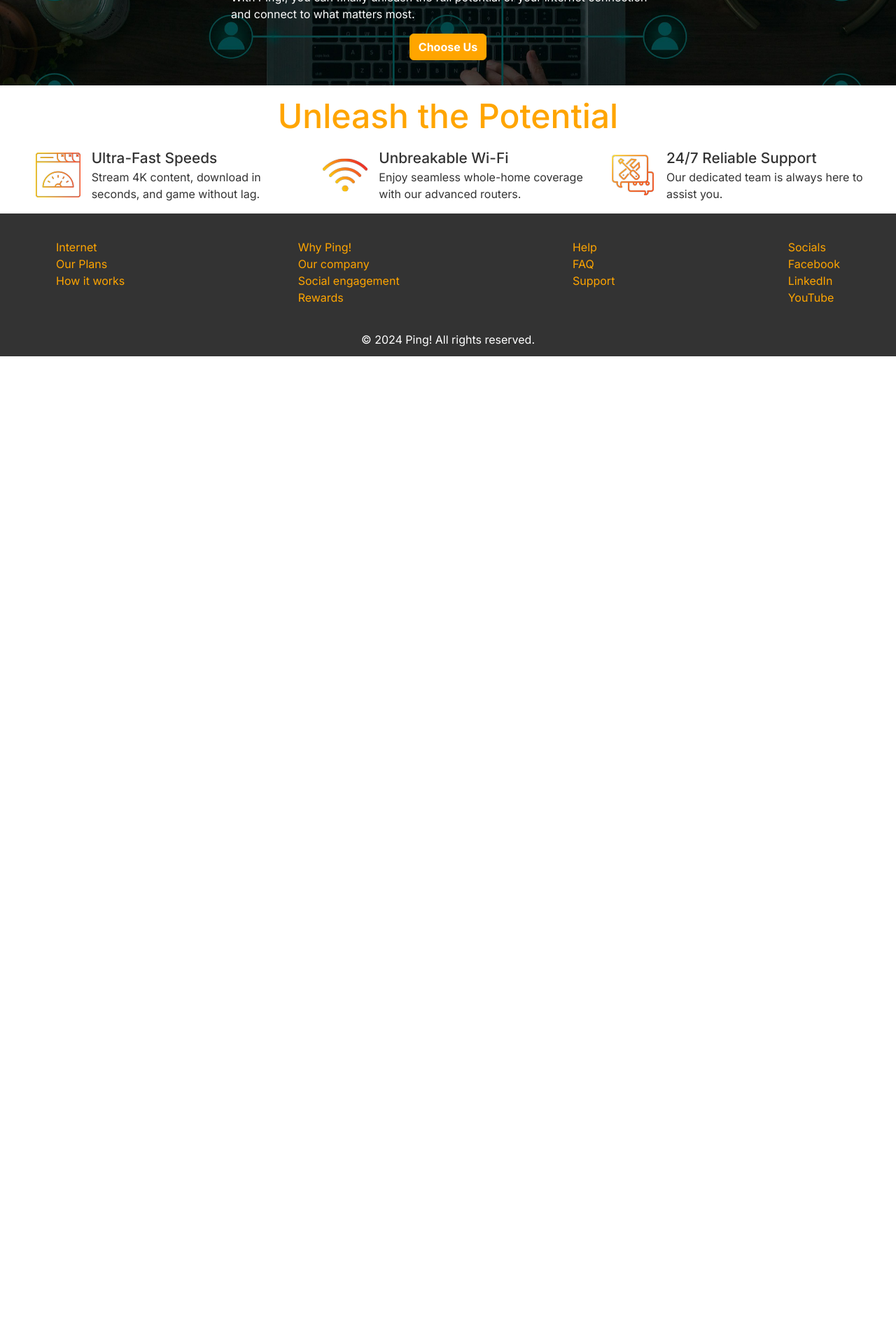
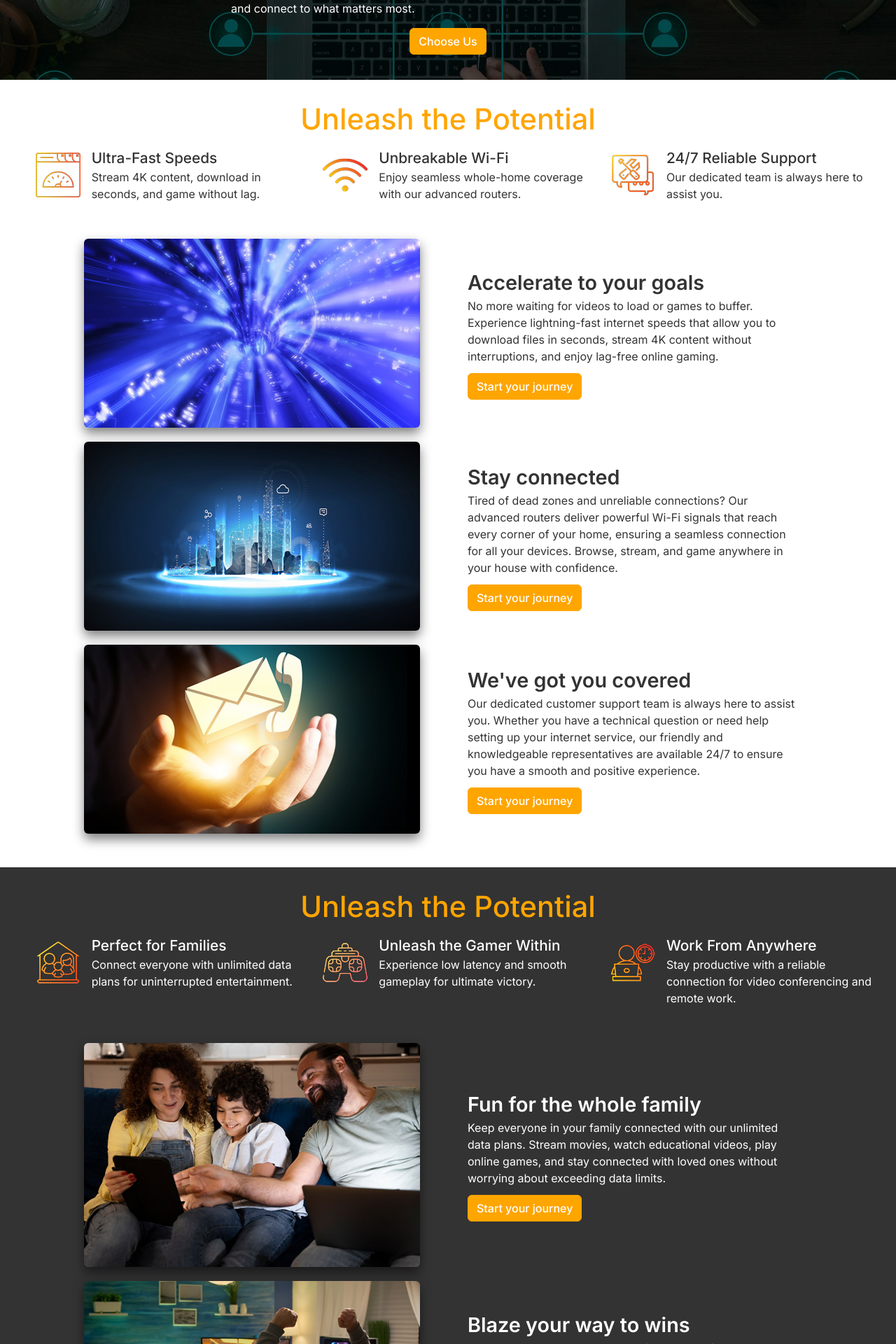
Before and after one commit to krisbelangernelson/internet-provider-ui-nextjs, a Next.js app: page / in a window 1280 px wide. Shown: the part 820-2740 px from the top of the page at 70% size. Before the commit the page ends 1329 px from the top, so only its background shows below. Built offline with nearby package versions, Linux system fonts and the light colour scheme.

Commit message:
feat: feature sections

```diff
--- a/src/app/globals.scss
+++ b/src/app/globals.scss
@@ -67,19 +67,43 @@ body {
 }
 
 h1 {
-  font-size: 3rem;
+  font-size: 2rem;
   font-weight: 500;
-  line-height: 3.5rem;
+  line-height: 2.5rem;
+
+  @media (min-width: 768px) {
+    font-size: 2.6rem;
+    font-weight: 500;
+    line-height: 3rem;
+  }
+}
+
+h2 {
+  font-size: 1.4rem;
+  font-weight: 600;
+
+  @media (min-width: 768px) {
+    font-size: 1.8rem;
+    font-weight: 600;
+  }
 }
 
 h4 {
   font-size: 1.3rem;
   font-weight: 500;
+
+  @media (min-width: 768px) {
+
+  }
 }
 
 h5 {
   font-size: 1.25rem;
   font-weight: 500;
+
+  @media (min-width: 768px) {
+
+  }
 }
 
 .btn {
@@ -106,7 +130,7 @@ h5 {
   @extend .btn;
   background-color: $primary;
   color: #fff;
-  font-weight: bold;
+  font-weight: 500;
   border-color: $primary;
 
   &:hover {
@@ -115,13 +139,14 @@ h5 {
 }
 
 .btn-primary-outline {
-  @extend .btn;
+  @extend .btn-primary;
   background-color: transparent;
-  color: #fff;
-  font-weight: bold;
-  border-color: $primary;
 
   &:hover {
     background-color: $primary;
   }
 }
+
+.shadow-lg {
+  box-shadow: 0 0.5rem 1rem rgba(#000, .5) !important
+}
--- /dev/null
+++ b/src/components/pages/Home/Features.tsx
@@ -0,0 +1,22 @@
+import SpeedImg from '@public/assets/images/speed.jpg'
+import WifiImg from '@public/assets/images/connect-wifi.jpg'
+import SupportImg from '@public/assets/images/support.jpg'
+import FeaturesItem from './FeaturesItem'
+import { type ReactNode } from 'react'
+
+interface FeaturesProps {
+  children: ReactNode
+  dark?: boolean
+}
+
+export default function Features(props: FeaturesProps) {
+  const { children, dark } = props
+
+  return (
+    <section className={`section-${dark ? 'dark' : 'light'} features py-8 px-4 pt-3 lg:pt-5 pb-4 lg:pb-12 flex justify-center`}>
+      <div className="container grid gap-3 lg:gap-5 justify-center">
+        {children}
+      </div>
+    </section>
+  )
+}
--- /dev/null
+++ b/src/components/pages/Home/FeaturesItem.tsx
@@ -0,0 +1,43 @@
+'use client'
+
+import { ROUTES } from '@/constants'
+import Image, { StaticImageData } from 'next/image'
+import { useRouter } from 'next/navigation'
+
+interface FeaturesItemProps {
+  imgSrc: StaticImageData
+  heading: string
+  subHeading: string
+  textOrder: number
+  imageOrder: number
+}
+
+export default function FeaturesItem(props: FeaturesItemProps) {
+  const { imgSrc, heading, subHeading, textOrder, imageOrder } = props
+  const router = useRouter()
+
+  return (
+    <div className="grid grid-cols-1 lg:grid-cols-2 items-center md:gap-4">
+      <div className={`sm:w-[32rem] lg:order-${imageOrder}`}>
+        <Image
+          loading="lazy"
+          src={imgSrc}
+          className="rounded-md shadow-lg"
+          alt="Feature image"
+        />
+      </div>
+      <div className={`sm:w-[32rem] text-start p-3 lg:p-5 lg:order-${textOrder}`}>
+        <h2>{heading}</h2>
+        <p>{subHeading}</p>
+        <button
+          className="btn-primary mt-3"
+          onClick={() => {
+            router.push(ROUTES.internet)
+          }}
+        >
+          Start your journey
+        </button>
+      </div>
+    </div>
+  )
+}
--- /dev/null
+++ b/src/components/pages/Home/FeaturesSpeed.tsx
@@ -0,0 +1,39 @@
+import FamilyImg from '@public/assets/images/family.jpg'
+import GamingImg from '@public/assets/images/gaming.jpg'
+import WorkImg from '@public/assets/images/student.jpg'
+import FeaturesItem from './FeaturesItem'
+import Features from './Features'
+
+interface FeaturesSpeedProps {
+  dark: boolean
+}
+
+export default function FeaturesSpeed(props: FeaturesSpeedProps) {
+  const { dark } = props
+
+  return (
+    <Features dark={dark}>
+      <FeaturesItem
+        imgSrc={FamilyImg}
+        imageOrder={2}
+        textOrder={1}
+        heading="Fun for the whole family"
+        subHeading="Keep everyone in your family connected with our unlimited data plans. Stream movies, watch educational videos, play online games, and stay connected with loved ones without worrying about exceeding data limits."
+      />
+      <FeaturesItem
+        imgSrc={GamingImg}
+        imageOrder={1}
+        textOrder={2}
+        heading="Blaze your way to wins"
+        subHeading="Experience low latency and ultra-fast speeds for a smooth and uninterrupted gaming experience. Dominate the competition with lag-free gameplay and reliable connections, allowing you to react quickly and perform at your best."
+      />
+      <FeaturesItem
+        imgSrc={WorkImg}
+        imageOrder={2}
+        textOrder={1}
+        heading="Optimize your productivity"
+        subHeading="Stay productive and connected with colleagues no matter where your work takes you. Our reliable internet service allows you to participate in video conferencing calls, access cloud-based applications, and collaborate seamlessly with your team, all with a stable and secure connection."
+      />
+    </Features>
+  )
+}
--- a/src/components/pages/Home/FeaturesSummary.tsx
+++ b/src/components/pages/Home/FeaturesSummary.tsx
@@ -1,31 +1,18 @@
-import SpeedImg from '@public/assets/icons/page-speed.png'
-import WifiImg from '@public/assets/icons/wifi.png'
-import SupportImg from '@public/assets/icons/support.png'
-import FeaturesSummaryItem from './FeatureSummaryItem'
+import { ReactNode } from 'react'
 
-export default function FeaturesSummary() {
+interface FeaturesSummaryProps {
+  children: ReactNode
+  dark?: boolean
+}
+
+export default function FeaturesSummary(props: FeaturesSummaryProps) {
+  const { children, dark } = props
+
   return (
-    <section className="section-light features-summary">
+    <section className={`section-${dark ? 'dark' : 'light'} features-summary py-4`}>
       <div className="flex flex-col lg:flex-row">
-        <div className="flex-col text-center my-4">
-          <h1 className="primary mb-4">Unleash the Potential</h1>
-          <div className="item-container grid grid-cols-1 lg:grid-cols-3 px-4 lg:px-8 gap-4 lg:gap-4">
-            <FeaturesSummaryItem
-              imgSrc={SpeedImg}
-              heading="Ultra-Fast Speeds"
-              subHeading="Stream 4K content, download in seconds, and game without lag."
-            />
-            <FeaturesSummaryItem
-              imgSrc={WifiImg}
-              heading="Unbreakable Wi-Fi"
-              subHeading="Enjoy seamless whole-home coverage with our advanced routers."
-            />
-            <FeaturesSummaryItem
-              imgSrc={SupportImg}
-              heading="24/7 Reliable Support"
-              subHeading="Our dedicated team is always here to assist you."
-            />
-          </div>
+        <div className="flex-col text-center py-4">
+          {children}
         </div>
       </div>
     </section>
--- /dev/null
+++ b/src/components/pages/Home/FeaturesSummarySpeed.tsx
@@ -0,0 +1,36 @@
+import FamilyImg from '@public/assets/icons/family.png'
+import GamingImg from '@public/assets/icons/controller.png'
+import WorkImg from '@public/assets/icons/working.png'
+import FeaturesSummaryItem from './FeatureSummaryItem'
+import FeaturesSummary from './FeaturesSummary'
+
+interface FeaturesSummarySpeedProps {
+  dark: boolean
+}
+
+export default function FeaturesSummarySpeed(props: FeaturesSummarySpeedProps) {
+  const { dark } = props
+
+  return (
+    <FeaturesSummary dark={dark}>
+      <h1 className="primary mb-4">Unleash the Potential</h1>
+      <div className="item-container grid grid-cols-1 lg:grid-cols-3 px-4 lg:px-8 gap-4 lg:gap-4">
+        <FeaturesSummaryItem
+          imgSrc={FamilyImg}
+          heading="Perfect for Families"
+          subHeading="Connect everyone with unlimited data plans for uninterrupted entertainment."
+        />
+        <FeaturesSummaryItem
+          imgSrc={GamingImg}
+          heading="Unleash the Gamer Within"
+          subHeading="Experience low latency and smooth gameplay for ultimate victory."
+        />
+        <FeaturesSummaryItem
+          imgSrc={WorkImg}
+          heading="Work From Anywhere"
+          subHeading="Stay productive with a reliable connection for video conferencing and remote work."
+        />
+      </div>
+    </FeaturesSummary>
+  )
+}
--- /dev/null
+++ b/src/components/pages/Home/FeaturesSummaryUnleash.tsx
@@ -0,0 +1,30 @@
+import SpeedImg from '@public/assets/icons/page-speed.png'
+import WifiImg from '@public/assets/icons/wifi.png'
+import SupportImg from '@public/assets/icons/support.png'
+import FeaturesSummaryItem from './FeatureSummaryItem'
+import FeaturesSummary from './FeaturesSummary'
+
+export default function FeaturesSummaryUnleash() {
+  return (
+    <FeaturesSummary>
+      <h1 className="primary mb-4">Unleash the Potential</h1>
+      <div className="item-container grid grid-cols-1 lg:grid-cols-3 px-4 lg:px-8 gap-4 lg:gap-4">
+        <FeaturesSummaryItem
+          imgSrc={SpeedImg}
+          heading="Ultra-Fast Speeds"
+          subHeading="Stream 4K content, download in seconds, and game without lag."
+        />
+        <FeaturesSummaryItem
+          imgSrc={WifiImg}
+          heading="Unbreakable Wi-Fi"
+          subHeading="Enjoy seamless whole-home coverage with our advanced routers."
+        />
+        <FeaturesSummaryItem
+          imgSrc={SupportImg}
+          heading="24/7 Reliable Support"
+          subHeading="Our dedicated team is always here to assist you."
+        />
+      </div>
+    </FeaturesSummary>
+  )
+}
--- /dev/null
+++ b/src/components/pages/Home/FeaturesUnleash.tsx
@@ -0,0 +1,33 @@
+import SpeedImg from '@public/assets/images/speed.jpg'
+import WifiImg from '@public/assets/images/connect-wifi.jpg'
+import SupportImg from '@public/assets/images/support.jpg'
+import FeaturesItem from './FeaturesItem'
+import Features from './Features'
+
+export default function FeaturesUnleash() {
+  return (
+    <Features>
+      <FeaturesItem
+        imgSrc={SpeedImg}
+        imageOrder={1}
+        textOrder={2}
+        heading="Accelerate to your goals"
+        subHeading="No more waiting for videos to load or games to buffer. Experience lightning-fast internet speeds that allow you to download files in seconds, stream 4K content without interruptions, and enjoy lag-free online gaming."
+      />
+      <FeaturesItem
+        imgSrc={WifiImg}
+        imageOrder={2}
+        textOrder={1}
+        heading="Stay connected"
+        subHeading="Tired of dead zones and unreliable connections? Our advanced routers deliver powerful Wi-Fi signals that reach every corner of your home, ensuring a seamless connection for all your devices. Browse, stream, and game anywhere in your house with confidence."
+      />
+      <FeaturesItem
+        imgSrc={SupportImg}
+        imageOrder={1}
+        textOrder={2}
+        heading="We've got you covered"
+        subHeading="Our dedicated customer support team is always here to assist you. Whether you have a technical question or need help setting up your internet service, our friendly and knowledgeable  representatives are available 24/7 to ensure you have a smooth and positive experience."
+      />
+    </Features>
+  )
+}
--- a/src/components/pages/Home/Home.tsx
+++ b/src/components/pages/Home/Home.tsx
@@ -1,9 +1,9 @@
 import HeroSection from './HeroSection'
 import WhyChooseUs from './WhyChooseUs'
-import FeaturesSummary from './FeaturesSummary'
-// import Features from './Features'
-// import FeaturesSummaryMore from './FeaturesSummaryMore'
-// import FeaturesMore from './FeaturesMore'
+import FeaturesSummaryUnleash from './FeaturesSummaryUnleash'
+import FeaturesUnleash from './FeaturesUnleash'
+import FeaturesSummarySpeed from './FeaturesSummarySpeed'
+import FeaturesSpeed from './FeaturesSpeed'
 // import Testimonials from './Testimonials'
 // import GetConnected from './GetConnected'
 
@@ -12,11 +12,11 @@ export default function Home() {
     <>
       <HeroSection />
       <WhyChooseUs />
-      <FeaturesSummary />
-      {/* <Features />
-      <FeaturesSummaryMore />
-      <FeaturesMore />
-      <Testimonials />
+      <FeaturesSummaryUnleash />
+      <FeaturesUnleash />
+      <FeaturesSummarySpeed dark={true} />
+      <FeaturesSpeed dark={true} />
+      {/* <Testimonials />
       <GetConnected /> */}
     </>
   )
--- a/src/components/pages/Home/WhyChooseUs.tsx
+++ b/src/components/pages/Home/WhyChooseUs.tsx
@@ -15,7 +15,7 @@ export default function WhyChooseUs() {
           <div className="text-center grid md:grid-cols-12">
             <div className="md:col-start-3 md:col-span-8 lg:col-start-4 lg:col-span-6 2xl:col-start-5 2xl:col-span-4">
               <div className="grid gap-4">
-                <h1 className="primary" style={{ fontSize: '3rem' }}>
+                <h1 className="primary">
                   Why choose us?
                 </h1>
                 <p className="text-start">
```
Also changed, not shown: 1 other file (tests, documents, lock files or other folders).
